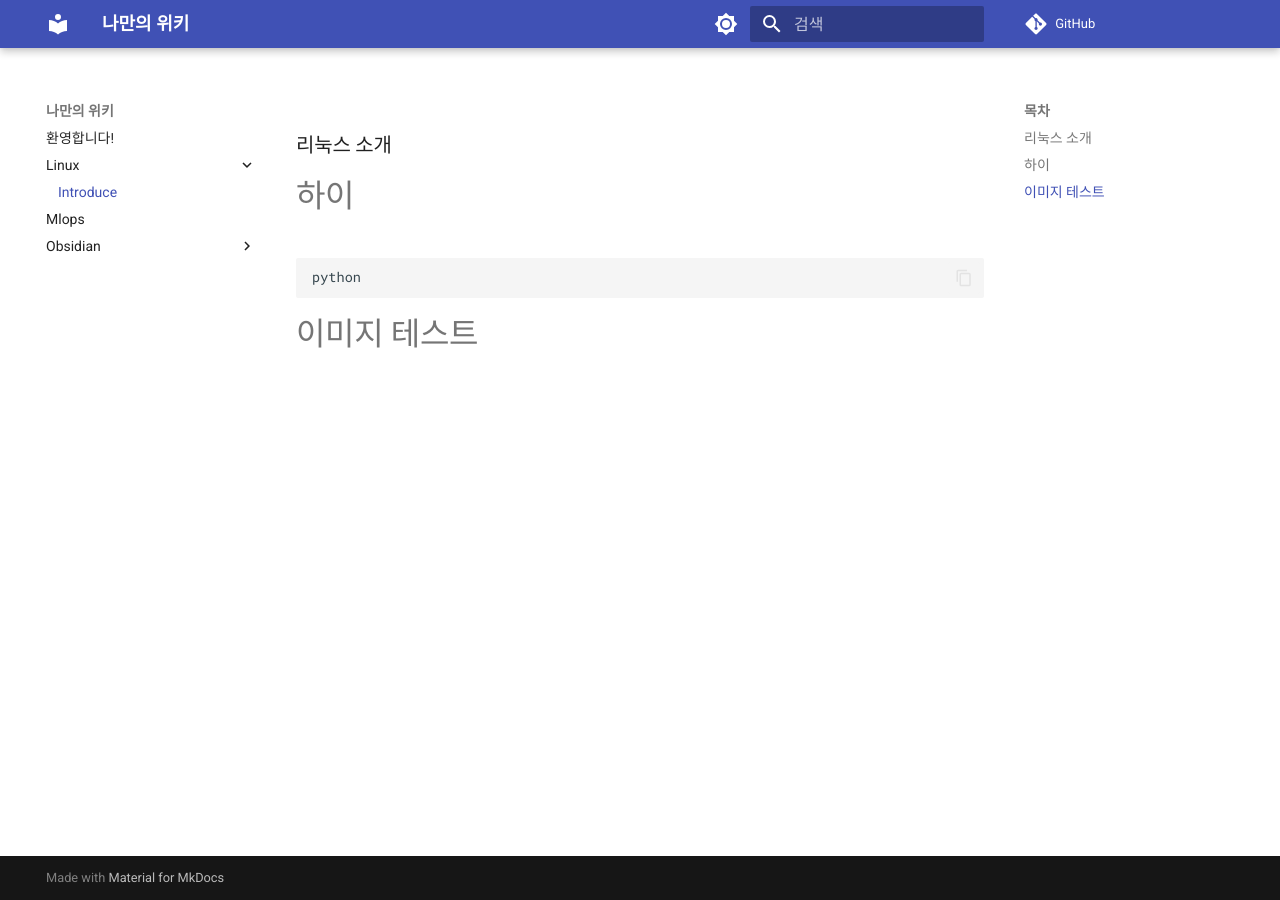
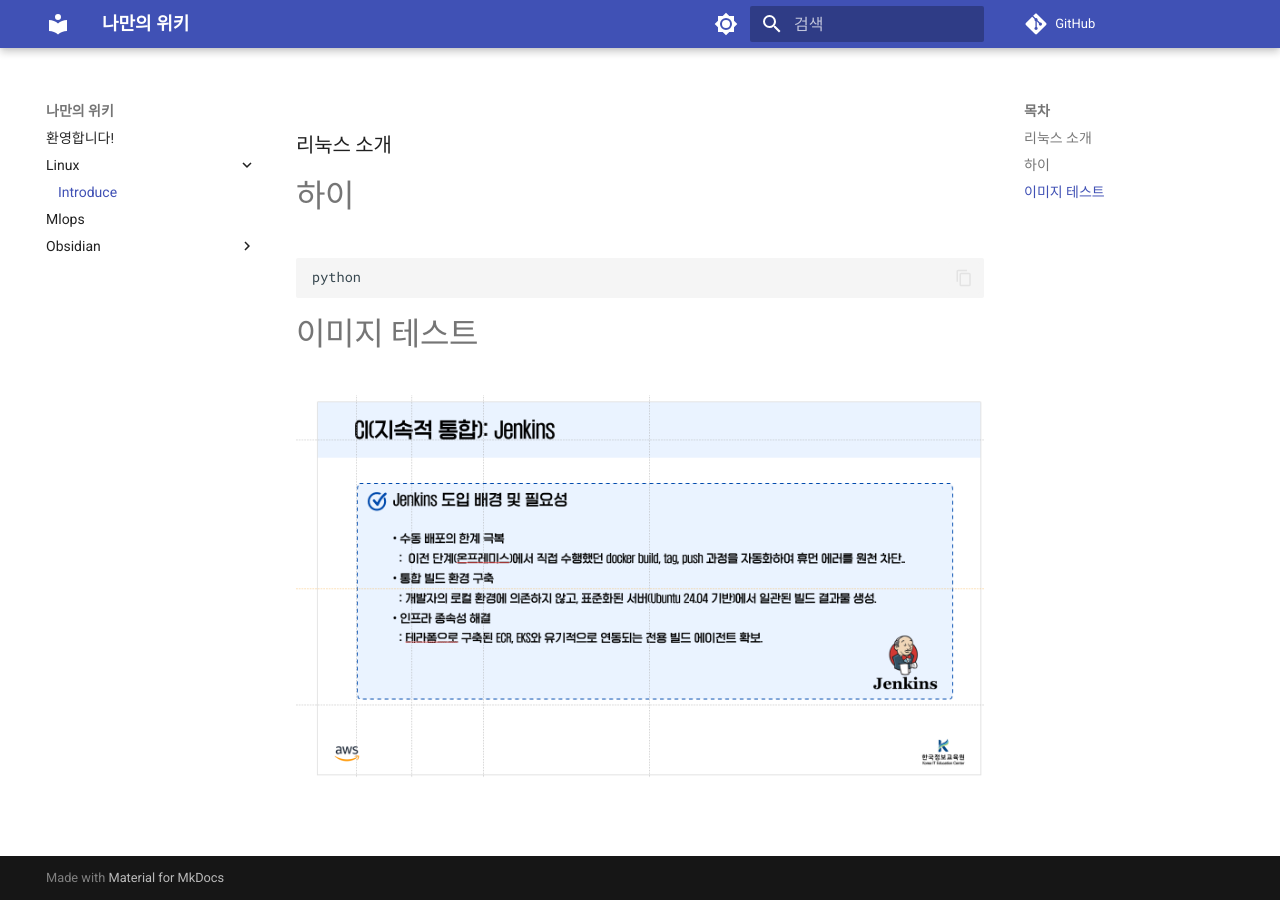
Before and after one commit to jarrodkim/my-wiki, an MkDocs documentation site: the page built from docs/linux/introduce.md, in a window 1280 px wide. Built offline with MkDocs 1.6.1 and Material for MkDocs 9.7.7, drawn with Linux system fonts in a browser that asks for light colours; comment, search, counter and statistics services are not loaded.

Commit message:
add workflow 7

```diff
--- a/docs/linux/introduce.md
+++ b/docs/linux/introduce.md
@@ -8,4 +8,4 @@ python
 
 # 이미지 테스트
 
-![](Pasted_image_20260129175949.png)
+![](./images/Pasted_image_20260129175949.png)
```
Also changed, not shown: docs/linux/images/Pasted_image_20260129175949.png (added), 1 other file.
